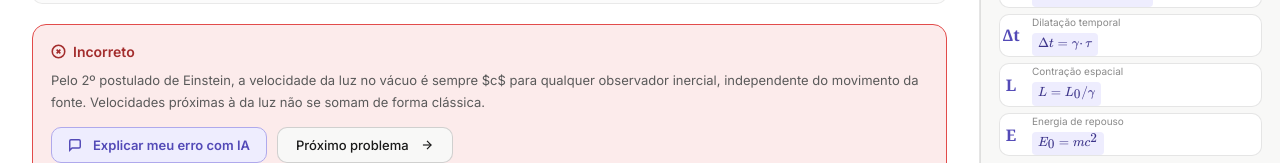
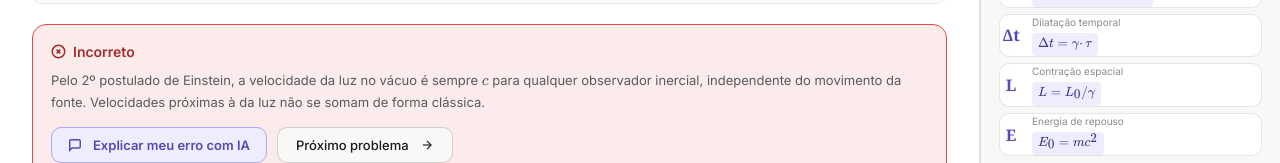
Before and after one commit to gildo-cordeiro/its-relatividade, a React (Vite) app: page / in a window 1280 px wide. Both pictures are taken after a click on the button "A 0,5c". Shown: the part 614-777 px from the top of the page. Built offline with nearby package versions, Linux system fonts and the light colour scheme; no server answers.

Commit message:
fix: latex formulas

```diff
--- a/src/components/LeftPanel.jsx
+++ b/src/components/LeftPanel.jsx
@@ -64,7 +64,11 @@ export default function LeftPanel({
         </div>
       </div>
 
-      <div className="desc-strip">{concept.desc}</div>
+      <div className="desc-strip">
+        <ReactMarkdown remarkPlugins={[remarkMath]} rehypePlugins={[rehypeKatex]}>
+          {concept.desc}
+        </ReactMarkdown>
+      </div>
 
       <div className="problem-card">
         <div className="problem-eyebrow">
@@ -82,7 +86,11 @@ export default function LeftPanel({
           </svg>
           Problema {problemIdx + 1} de {concept.problems.length}
         </div>
-        <p className="problem-text">{problem.q}</p>
+        <div className="problem-text">
+          <ReactMarkdown remarkPlugins={[remarkMath]} rehypePlugins={[rehypeKatex]}>
+            {problem.q}
+          </ReactMarkdown>
+        </div>
       </div>
 
       <div className="options-list">
@@ -103,7 +111,9 @@ export default function LeftPanel({
             >
               <span className="option-label">{OPTION_LABELS[i]}</span>
               <span className="option-text">
-                {typeof opt === "object" ? opt.text : opt}
+                <ReactMarkdown remarkPlugins={[remarkMath]} rehypePlugins={[rehypeKatex]}>
+                  {typeof opt === "object" ? opt.text : opt}
+                </ReactMarkdown>
               </span>
               {answered && i === problem.correct && (
                 <svg
@@ -175,7 +185,11 @@ export default function LeftPanel({
               </>
             )}
           </div>
-          <p className="feedback-text">{feedback.msg}</p>
+          <p className="feedback-text">
+            <ReactMarkdown remarkPlugins={[remarkMath]} rehypePlugins={[rehypeKatex]}>
+              {feedback.msg}
+            </ReactMarkdown>
+          </p>
           <div style={{ display: "flex", gap: "10px", flexWrap: "wrap", marginTop: "12px" }}>
             {feedback.type === "err" && (
               <button className="btn-explain-error" onClick={handleExplainWithError}>
```
